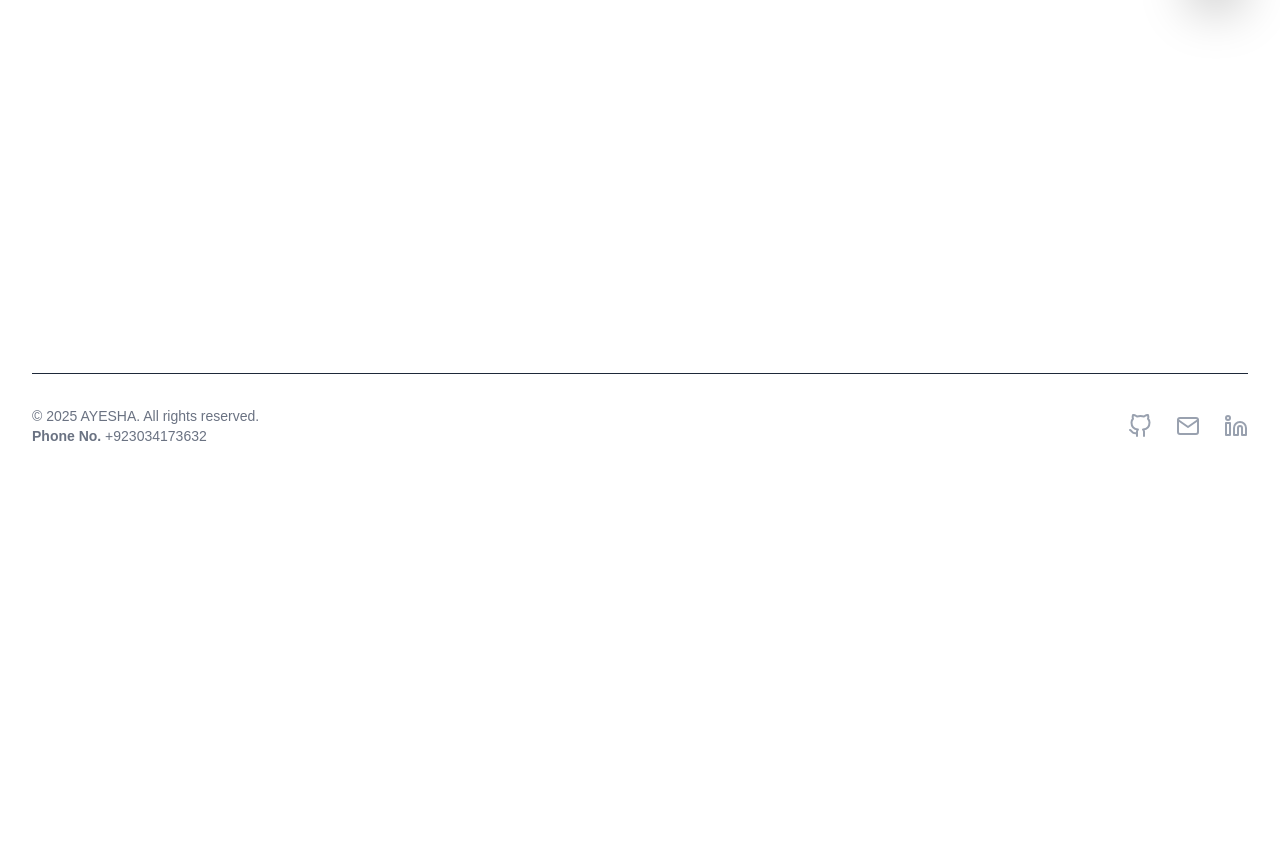
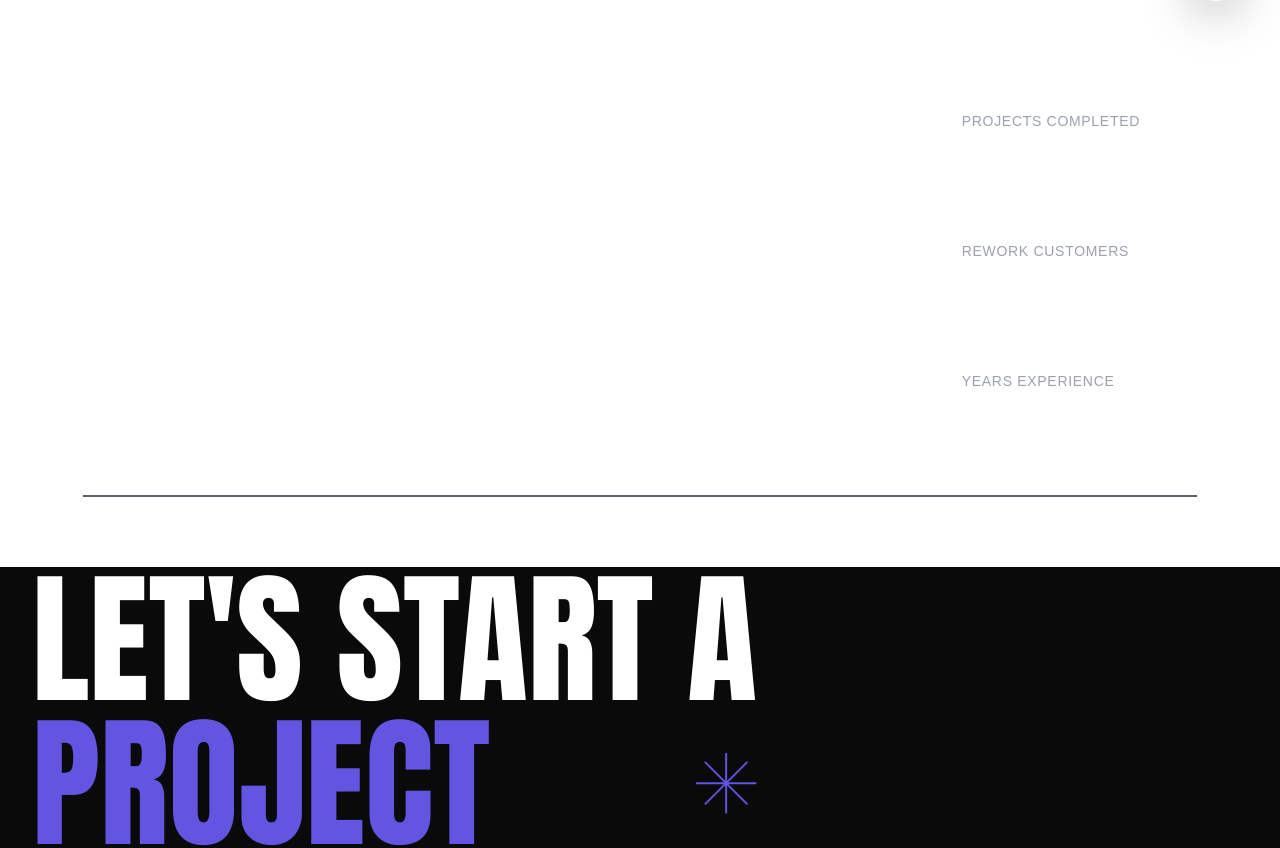
Before and after one commit to aslamayesha/Ayesha-sPortfolio, a Next.js app: page /about in a window 1280 px wide. Shown: the part 775-1623 px from the top of the page. Before the commit the page ends 1269 px from the top, so only its background shows below. Built offline with nearby package versions, Linux system fonts and the light colour scheme.

Commit message:
completed-about-services

```diff
--- a/src/app/about/page.tsx
+++ b/src/app/about/page.tsx
@@ -1,4 +1,7 @@
+"use client";
+
 import SectionAbout from "@/components/pageSections/SectionAbout";
+import CtaSection from "@/components/sections/CtaSection";
 import FirstSection from "@/components/sections/FirstSection";
 
 export default function About() {
@@ -6,6 +9,8 @@ export default function About() {
     <div>
       <FirstSection title="about me" description=" I specialize in creating captivating digital and physical projects, uniquely tailored to meet diverse needs."/>
       <SectionAbout />
+      <div className="border border-[#62606F] mx-auto w-[87%] mt-[100px] mb-[70px]"/>
+      <CtaSection />
     </div>
   );
 }
--- a/src/app/services/page.tsx
+++ b/src/app/services/page.tsx
@@ -1,3 +1,6 @@
+"use client";
+import SectionServices from "@/components/pageSections/SectionServices";
+import CtaSection from "@/components/sections/CtaSection";
 import FirstSection from "@/components/sections/FirstSection";
 
 export default function Services() {
@@ -6,6 +9,9 @@ export default function Services() {
   return (
     <div>
       <FirstSection title="services" description="creating captivating digital and physical projects, with unique customization to meet various needs for your products."/>
+      <SectionServices />
+      <div className="border border-[#62606F] mx-auto w-[87%] my-[70px]"/>
+      <CtaSection />
     </div>
   );
 }
--- /dev/null
+++ b/src/components/StatItem.tsx
@@ -0,0 +1,21 @@
+export default function StatItem() {
+    const StatItem = ({ number, label }: { number: string; label: string }) => (
+        <div className="text-left leading-[1] animate-fade-in hover-scale">
+          <p
+            className="text-white font-anton pl-1 text-6xl font-extrabold animate-pulse-slow"
+            style={{ fontFamily: 'Anton, sans-serif' }}
+          >
+            {number}
+          </p>
+          <p className="text-gray-400 mt-[10px] text-sm uppercase tracking-wider">{label}</p>
+        </div>
+      );
+
+    return (
+       <>
+           <StatItem number="30+" label="Projects completed" />
+            <StatItem number="20+" label="Rework customers" />
+            <StatItem number="5+" label="Years experience" />
+       </>
+      );
+}
--- a/src/components/pageSections/SectionAbout.tsx
+++ b/src/components/pageSections/SectionAbout.tsx
@@ -1,11 +1,15 @@
+import StatItem from "../StatItem";
+
 export default function SectionAbout() {
+
   return (
-    <div>
-         <div className="flex-1 ml-27 animate-slide-in-left ">
+    <div className="mt-[70px]">
+        <div className="flex justify-between">
+         <div className="flex flex-col ml-27 animate-slide-in-left ">
           {/* <p className="text-[#62606F] font-[Anton] text-[50px] md:text-[80px] lg:text-[70px] xl:text-[80px] uppercase mb-0 md:mb-4 lg:mb-0 xl:mb-4 animate-fade-in animate-delay-1 hover-glow">About</p> */}
           <p className="text-white font-[Anton] text-[30px] sm:text-[35px] xl:text-[40px] uppercase font-medium  animate-fade-in animate-delay-2 hover-scale">Code Meets Creativity</p>
           <h2
-            className="text-white text-[40px] sm:text-[50px] xl:text-[80px] leading-[1.1] uppercase font-medium mb-6 animate-fade-in animate-delay-3 hover-glow"
+            className="text-white w-2xl text-[40px] sm:text-[50px] xl:text-[80px] leading-[1.1] uppercase font-medium mb-6 animate-fade-in animate-delay-3 hover-glow"
             style={{ fontFamily: 'Anton, sans-serif' }}
           >
             A Developer Who <br />
@@ -18,6 +22,10 @@ export default function SectionAbout() {
             can&apos;t design. Or can they? And more importantly, should they?
           </p>
         </div>
+        <div className="mr-35 mt-[50px] flex flex-col gap-10">
+            <StatItem />
+          </div>
+          </div>
     </div>
   );
 }
--- /dev/null
+++ b/src/components/pageSections/SectionServices.tsx
@@ -0,0 +1,22 @@
+export default function SectionServices() {
+  return (
+    <div>
+       <div className="flex flex-col ml-27 animate-slide-in-left ">
+          <h2
+            className="text-white w-3xl text-[40px] sm:text-[50px] xl:text-[80px] leading-[1.1] uppercase font-medium mb-6 animate-fade-in animate-delay-3 hover-glow"
+            style={{ fontFamily: 'Anton, sans-serif' }}
+          >
+            maximizing Your <br />
+            <span className="animate-pulse-slow">Digital Presence with <br/></span>
+            <span className="animate-pulse-slow">my best services</span>
+          </h2>
+        </div>
+
+        <div className="mt-[80px] w-2xl  text-white font-[Anton] text-[30px] sm:text-[35px] xl:text-[40px] uppercase font-medium  animate-fade-in animate-delay-2 hover-scale ml-27">
+        <p className="flex justify-between pr-40 mb-7"><span className="">01</span> <span className="">web development</span></p>
+        <p className="flex justify-between pr-40 mb-7"><span className="">02</span> <span className="w-[281px]">app design</span></p>
+        <p className="flex justify-between pr-40 "><span className="">03</span> <span className=" w-[281px]">brand identity</span></p>
+        </div>
+    </div>
+  );
+}
--- a/src/components/sections/InNumbersSection.tsx
+++ b/src/components/sections/InNumbersSection.tsx
@@ -1,16 +1,6 @@
 import React from 'react';
+import StatItem from '../StatItem';
 
-const StatItem = ({ number, label }: { number: string; label: string }) => (
-  <div className="text-center animate-fade-in hover-scale">
-    <p
-      className="text-white font-anton text-6xl font-extrabold animate-pulse-slow"
-      style={{ fontFamily: 'Anton, sans-serif' }}
-    >
-      {number}
-    </p>
-    <p className="text-gray-400 mt-[10px] text-sm uppercase tracking-wider">{label}</p>
-  </div>
-);
 
 export default function InNumbersSection() {
   return (
@@ -30,9 +20,7 @@ export default function InNumbersSection() {
           </div>
 
           <div className="flex gap-8 items-center justify-center lg:float-right  mt-[10px] ">
-            <StatItem number="30+" label="Projects completed" />
-            <StatItem number="20+" label="Rework customers" />
-            <StatItem number="5+" label="Years experience" />
+            <StatItem />
           </div>
         </div>
       </div>
```
